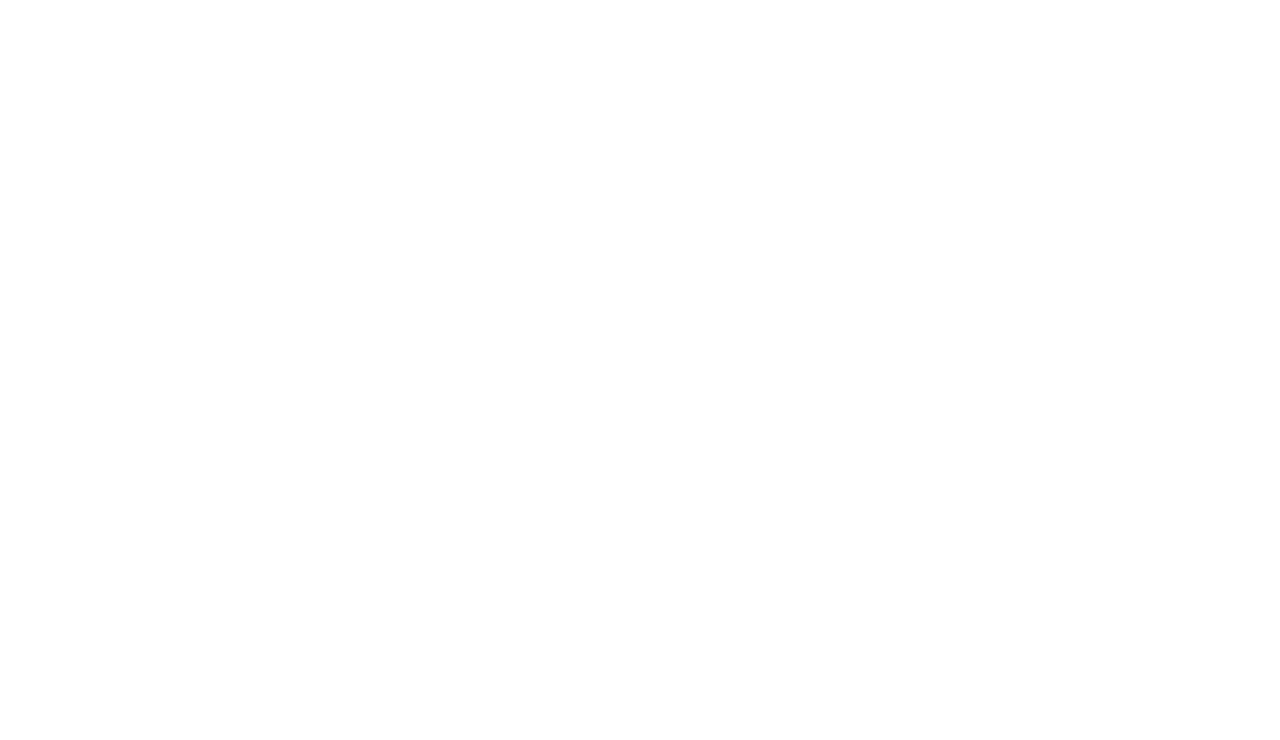
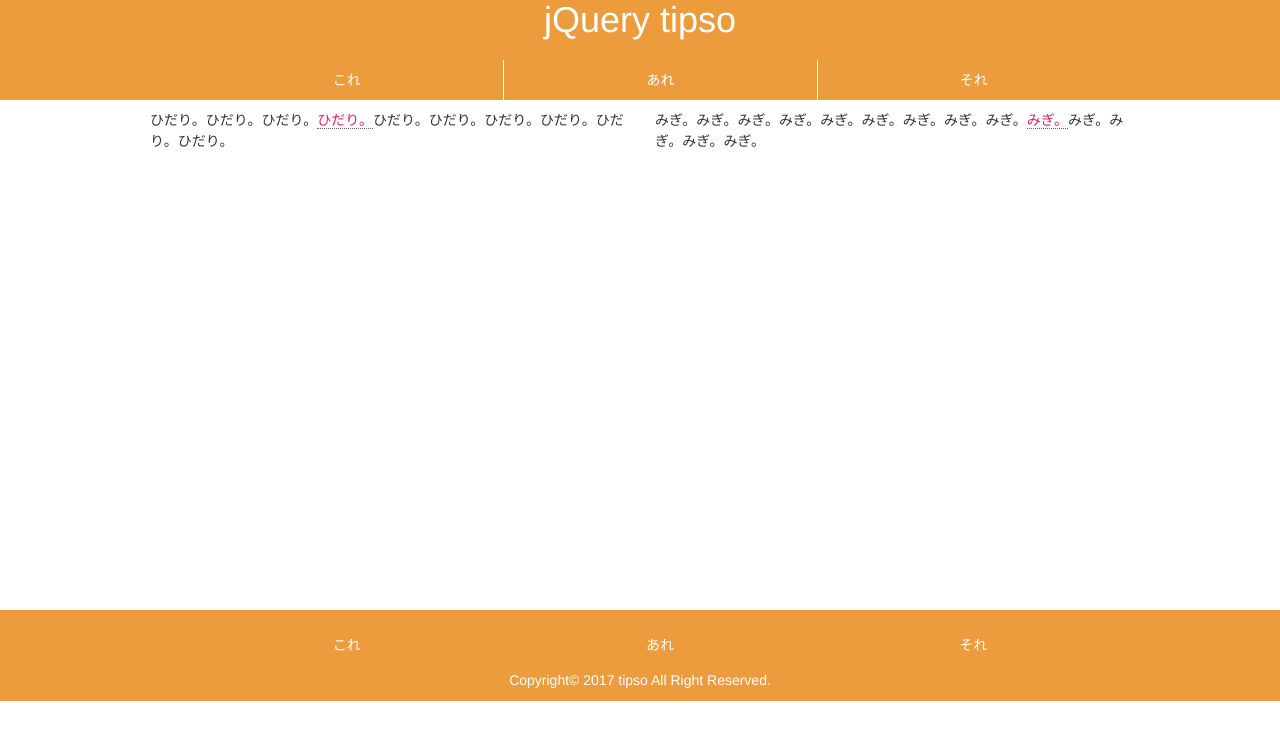
Before and after one commit to micabi/tipso, a plain HTML site: page index.html in a window 1280 px wide. Drawn offline with nearby package versions, Linux system fonts and the light colour scheme.

Commit message:
更新　ファイルを追加

```diff
--- a/css/style.css
+++ b/css/style.css
@@ -0,0 +1,110 @@
+@charset "UTF-8";
+
+body{
+	line-height: 1.5;
+}
+
+.clearfix::after{
+	display: block;
+	content: "";
+	height: 0;
+	font-size: 0;
+	clear: both;
+}
+
+a{
+	text-decoration: none;
+}
+
+ul{
+	list-style-type: none;
+}
+
+#header{
+	width: 100%;
+	background-color: rgb(236, 156, 61);
+}
+
+#header h1{
+	text-align: center;
+	padding-bottom: 20px;
+	margin: 0;
+	color: #fff;
+}
+
+#header nav{
+	width: 980px;
+	margin: 0 auto;
+}
+
+#header nav ul{
+	overflow: hidden;
+}
+
+#header nav ul li{
+	float: left;
+	width: 33.333%;
+	height: 40px;
+	line-height: 40px;
+	text-align: center;
+	border-left: 1px solid #fff;
+}
+
+#header nav ul li:first-child{
+	border-left: 0;
+}
+
+#header nav ul li a{
+	display: block;
+	width: 100%;
+	height: 100%;
+	color: #fff;
+}
+
+#contents{
+	width: 980px;
+	min-height: 500px;
+	margin: 0 auto;
+}
+
+#contents p span.tipso{
+	border-bottom: 1px dotted #666;
+	color: rgb(233, 24, 112);
+}
+
+#footer{
+	width: 100%;
+	background-color: rgb(236, 156, 61);
+	padding-top: 20px;
+}
+
+#footer #footnav{
+	width: 980px;
+	margin: 0 auto;
+}
+
+#footer #footnav ul{
+	overflow: hidden;
+}
+
+#footer #footnav ul li{
+	float: left;
+	width: 33.333%;
+	height: 30px;
+	line-height: 30px;
+	text-align: center;
+}
+
+#footer #footnav ul li a{
+	display: block;
+	width: 100%;
+	height: 100%;
+	color: #fff;
+}
+
+#footer p{
+	text-align: center;
+	padding-bottom: 10px;
+	margin: 0;
+	color: #fff;
+}
--- a/index.html
+++ b/index.html
@@ -1,5 +1,9 @@
 <!DOCTYPE html>
-<html lang="ja">
+<!--[if lt IE7 ]><html class="ie6" lang="ja"><![endif]-->
+<!--[if IE7 ]><html class="ie7" lang="ja"><![endif]-->
+<!--[if IE8 ]><!html class="ie8" lang="ja"><![endif]-->
+<!--[if IE9 ]><!html class="ie9" lang="ja"><![endif]-->
+<!--[if (gt IE9)!(IE)]><!--><html lang="ja"><!--<![endif]-->
 <head>
 	<meta charset="UTF-8" />
 	<meta http-equiv="X-UA-Compatible" content="IE=edge, chrome=1" />
@@ -7,19 +11,63 @@
 	<title>ツールチップtipso</title>
 	<meta name="description" content="" />
 	<meta name="keywords" content="" />
+	<meta http-equiv="Pragma" content="no-cache" />
+	<meta http-equiv="cache-control" content="no-cache" />
+	<meta http-equiv="expires" content="0" />
 	<!--
 	<link rel="stylesheet" href="https://cdnjs.cloudflare.com/ajax/libs/normalize/6.0.0/normalize.min.css" />
 	<link rel="stylesheet" href="https://cdnjs.cloudflare.com/ajax/libs/meyer-reset/2.0/reset.min.css" />
--->
+	-->
 	<link rel="stylesheet" href="https://maxcdn.bootstrapcdn.com/bootstrap/3.3.7/css/bootstrap.min.css" />
 	<link rel="stylesheet" href="https://maxcdn.bootstrapcdn.com/font-awesome/4.7.0/css/font-awesome.min.css" />
-	<link rel="stylesheet" href="" />
+
+	<link rel="stylesheet" href="css/style.css" />
+	<link rel="stylesheet" href="css/tipso.min.css">
 	<script src="https://code.jquery.com/jquery-1.12.4.min.js"></script>
 	<script src="https://cdnjs.cloudflare.com/ajax/libs/jquery-easing/1.4.1/jquery.easing.min.js"></script>
+	<script src="js/tipso.min.js"></script>
+	<script src="js/go.js"></script>
+	<!--[if lt IE9]>
+	<script src="https://cdnjs.cloudflare.com/ajax/libs/html5shiv/3.7.3/html5shiv.min.js/></script>
+	<![endif]-->
 </head>
 <body>
-
+<div id="wrapper">
+	<header id="header">
+		<h1>jQuery tipso</h1>
+		<nav>
+			<ul class="clearfix">
+				<li><a href="">これ</a></li>
+				<li><a href="">あれ</a></li>
+				<li><a href="">それ</a></li>
+			</ul>
+		</nav>
+	</header><!-- /#header -->
+	<div id="contents">
+		<div id="container">
+			<div class="row">
+				<div class="col-md-6">
+					<p>ひだり。ひだり。ひだり。<span class="tipso" data-tipso="ツールチップ1">ひだり。</span>ひだり。ひだり。ひだり。ひだり。ひだり。ひだり。</p>
+				</div><!-- /.col-md-6 -->
+				<div class="col-md-6">
+					<p>みぎ。みぎ。みぎ。みぎ。みぎ。みぎ。みぎ。みぎ。みぎ。<span class="tipso" data-tipso="ツールチップ2">みぎ。</span>みぎ。みぎ。みぎ。みぎ。</p>
+				</div><!-- /.col-md-6 -->
+			</div><!-- /.row -->
+		</div><!-- /#container -->
+	</div><!-- /#contents -->
+	<footer id="footer">
+		<div id="footnav">
+			<ul class="clearfix">
+				<li><a href="">これ</a></li>
+				<li><a href="">あれ</a></li>
+				<li><a href="">それ</a></li>
+			</ul>
+			<p>Copyright&copy; 2017 tipso All Right Reserved.</p>
+		</div><!-- /#footnav -->
+	</footer><!-- /#footer -->
+</div><!-- /#wrapper -->
 
 	<script src="https://maxcdn.bootstrapcdn.com/bootstrap/3.3.7/js/bootstrap.min.js"></script>
+
 </body>
 </html>
--- a/js/go.js
+++ b/js/go.js
@@ -0,0 +1,8 @@
+$(document).ready(function(){
+	//console.log("load");
+	$('.tipso').tipso({
+		background: 'rgba(0,0,0,0.6)',
+		color: '#fff',
+		useTitle: false
+	});
+});
```
